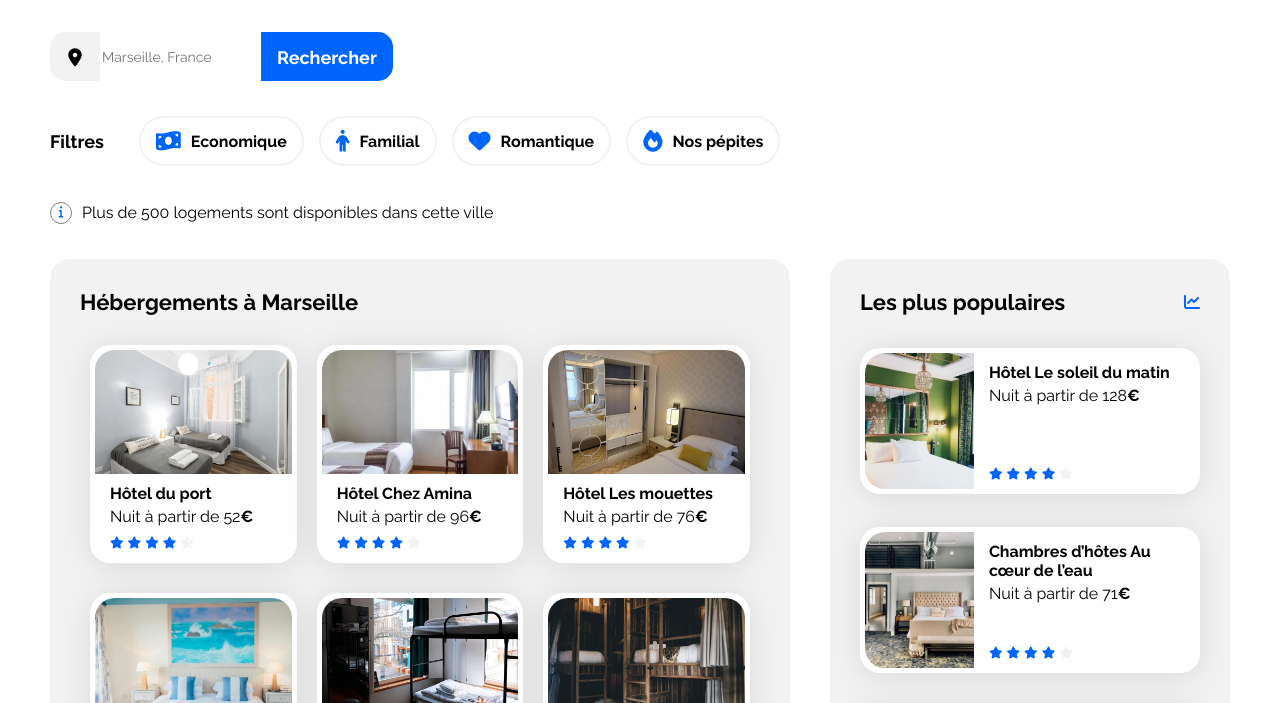
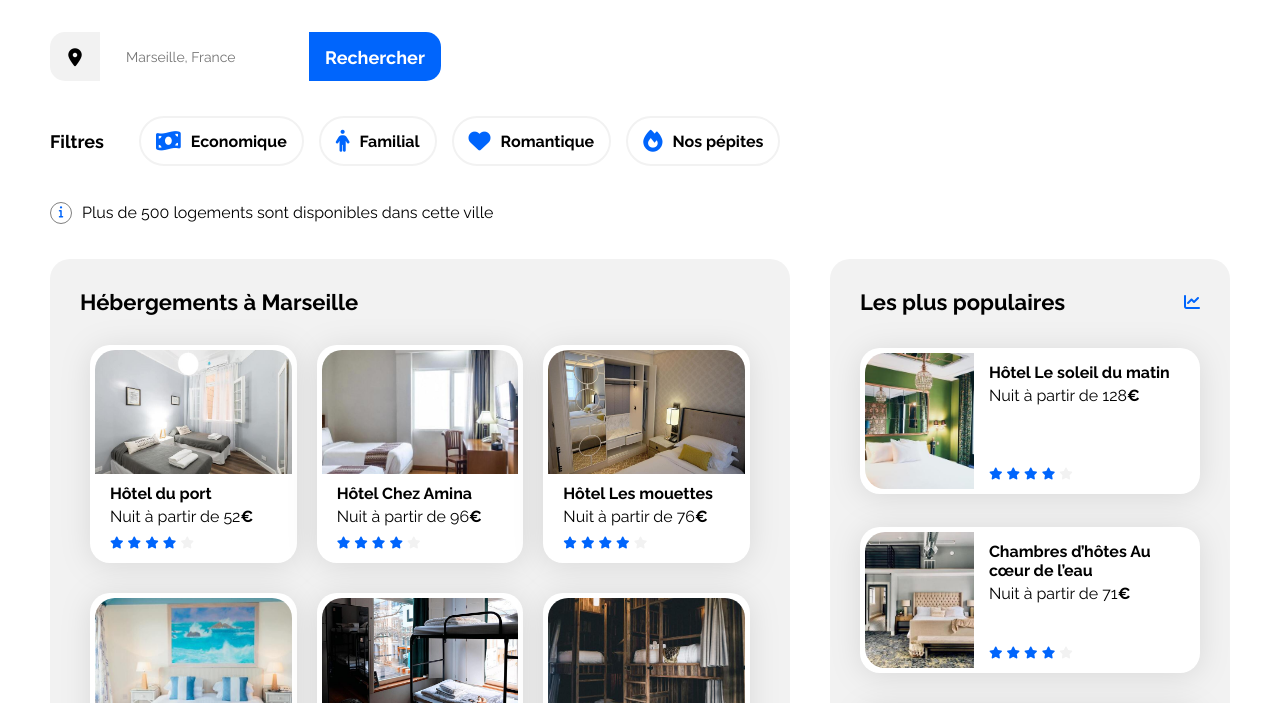
Before and after one commit to Cris0338/P3-Booki-Site, a plain HTML site: page index.html in a window 1280 px wide. Shown: the part 139-842 px from the top of the page. Drawn offline with Linux system fonts and the light colour scheme.

Commit message:
Correction Framesearch

```diff
--- a/css/style.css
+++ b/css/style.css
@@ -130,12 +130,14 @@ a {
 }
 
 /****** Search frame ******/
+
 .framesearch {
+    width: 100%;
+    height: 49px;
     display: flex;
-    flex-wrap: wrap;
     align-items: center;
-    width: 335px;
-    height: 49px;
+    gap: 24px;
+    border-radius: 15px;
 }
 
 .poi {
@@ -151,14 +153,6 @@ a {
 
 .framesearch .fa-solid {
     color: black;
-}
-
-.framesearch {
-    width: 100%;
-    height: 49px;
-    display: flex;
-    align-items: center;
-    border-radius: 15px;
 }
 
 .search-box {
```
